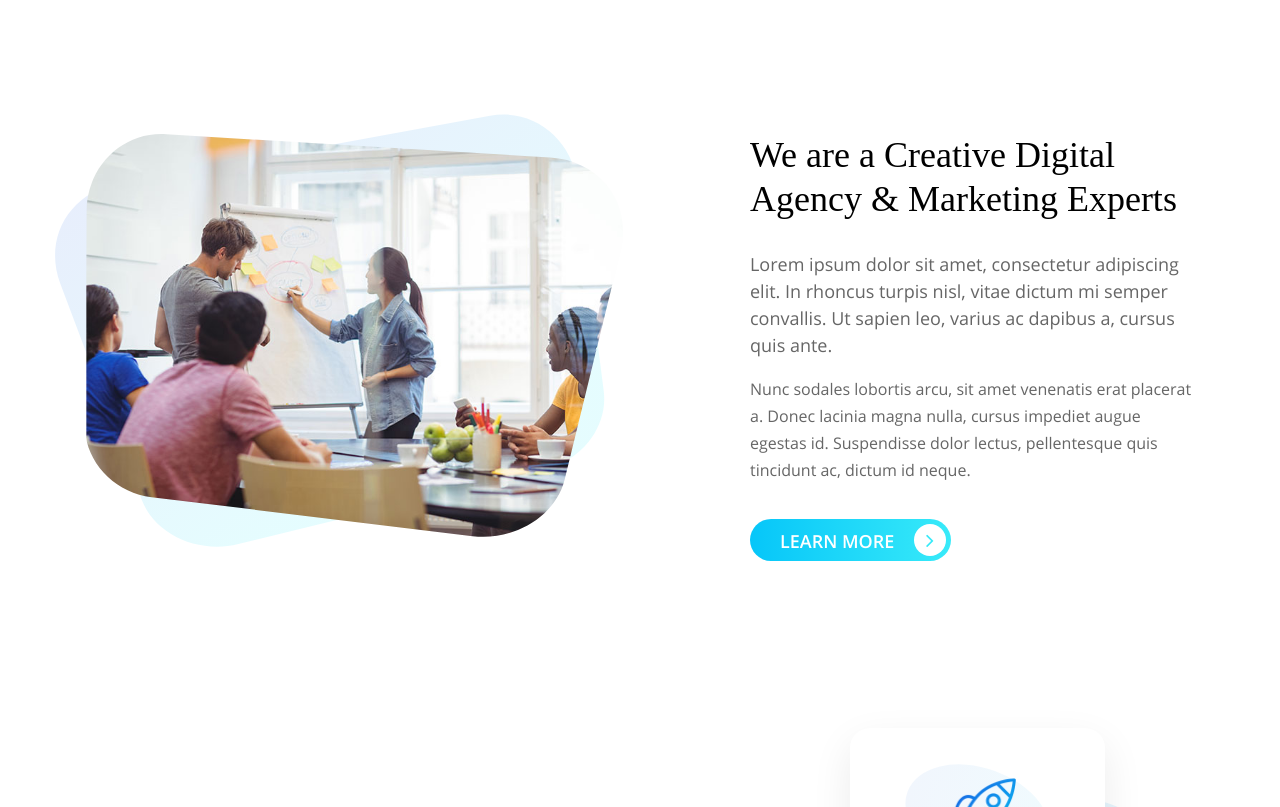
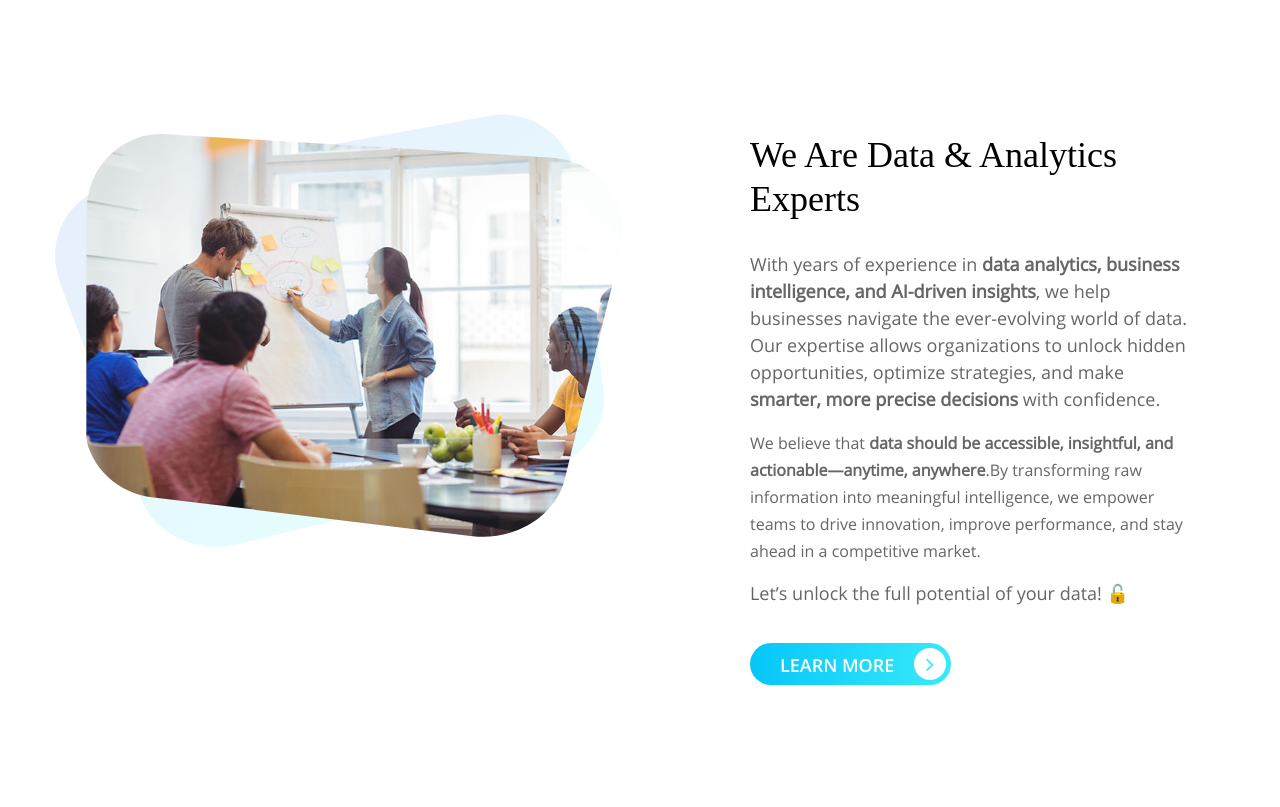
Before and after one commit to insightoptima/Website, a plain HTML site: page index.html in a window 1280 px wide. Shown: the part 580-1387 px from the top of the page. Drawn offline with Linux system fonts and the light colour scheme; a web font is replaced by a local one.

Commit message:
Add files via upload

```diff
--- a/index.html
+++ b/index.html
@@ -202,16 +202,24 @@
                 </div>
             </div>
             <div class="col-md-5">
-                <h2> We are a Creative Digital
-                    Agency & Marketing Experts </h2>
-                <p> Lorem ipsum dolor sit amet, consectetur adipiscing elit. In rhoncus turpis nisl, vitae dictum mi
-                    semper convallis. Ut sapien leo, varius ac dapibus a, cursus quis ante. </p>
+                <h2>We Are Data &amp; Analytics Experts</h2>
+                <p> With years of experience in <b>data analytics, business intelligence, and AI-driven insights</b>,
+                    we help businesses navigate the ever-evolving world of data. Our expertise allows
+                      organizations to unlock hidden opportunities, optimize strategies, and make <b>smarter, more
+                   precise decisions</b> with confidence. </p>
                 <p>
-                    <small>Nunc sodales lobortis arcu, sit amet venenatis erat placerat a. Donec lacinia magna nulla,
-                        cursus impediet augue egestas id. Suspendisse dolor lectus, pellentesque quis tincidunt ac,
-                        dictum id neque.
+                    <small>We believe that <b>data should be accessible, insightful, and actionable—anytime,
+                        anywhere</b>.By transforming raw information into meaningful intelligence, we empower teams
+                       to drive innovation, improve performance, and stay ahead in a competitive market.
                     </small>
                 </p>
+                <p id="unlockText"></p>
+
+    <script>
+        // Adding the "Let’s unlock the full potential of your data!" text dynamically
+        document.getElementById("unlockText").innerHTML = "Let’s unlock the full potential of your data! 🔓";
+    </script>
+
                 <a href="#">Learn More <i class="fa fa-angle-right" aria-hidden="true"></i></a></div>
         </div>
     </div>
```
